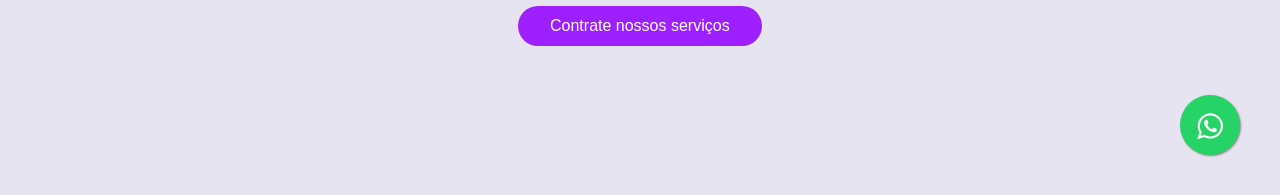
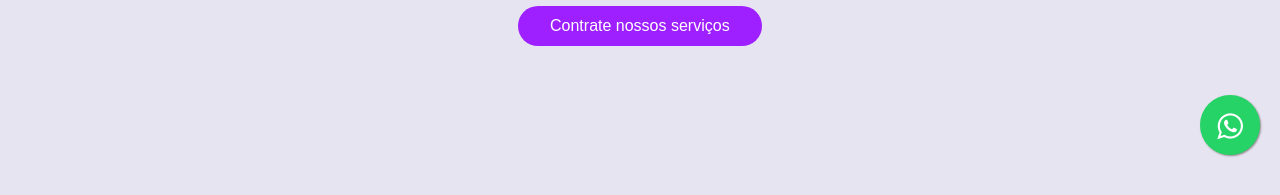
Before and after one commit to benedhl/site_lhma, a plain HTML site: page index.html in a window 1280 px wide. Shown: the part 605-800 px from the top of the page. Drawn offline with nearby package versions, Linux system fonts and the light colour scheme.

Commit message:
Ajustando o ícone do link de WhatsApp flutuante

```diff
--- a/index.html
+++ b/index.html
@@ -401,7 +401,7 @@
         </div>
     </div>
     <link rel="stylesheet" href="https://maxcdn.bootstrapcdn.com/font-awesome/4.5.0/css/font-awesome.min.css">
-        <a href="https://wa.me/5564999219070?" style="position:fixed;width:60px;height:60px;bottom:40px;right:40px;background-color:#25d366;color:#FFF;border-radius:50px;text-align:center;font-size:30px;box-shadow: 1px 1px 2px #888;
+        <a href="https://wa.me/5564999219070?" style="position:fixed;width:60px;height:60px;bottom:40px;right:20px;background-color:#25d366;color:#FFF;border-radius:50px;text-align:center;font-size:30px;box-shadow: 1px 1px 2px #888;
         z-index:1000;" target="_blank">
         <i style="margin-top:16px" class="fa fa-whatsapp"></i>
         </a>
```
